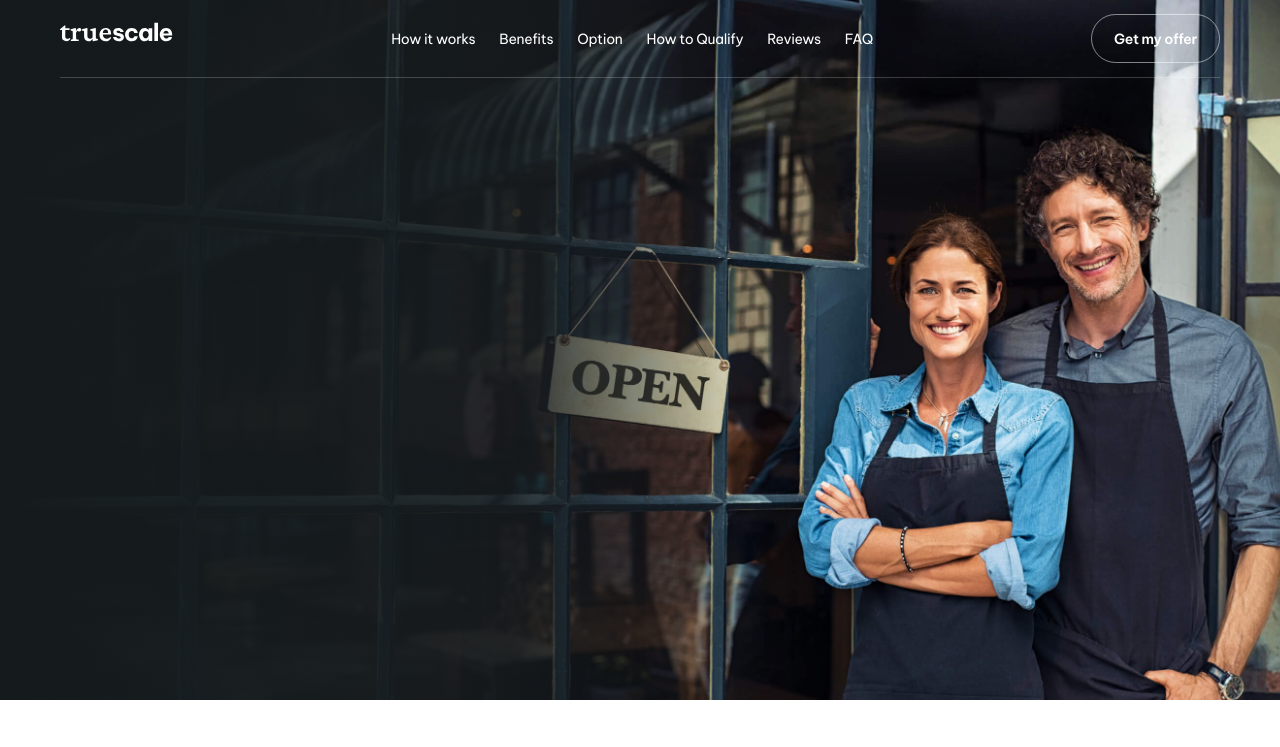
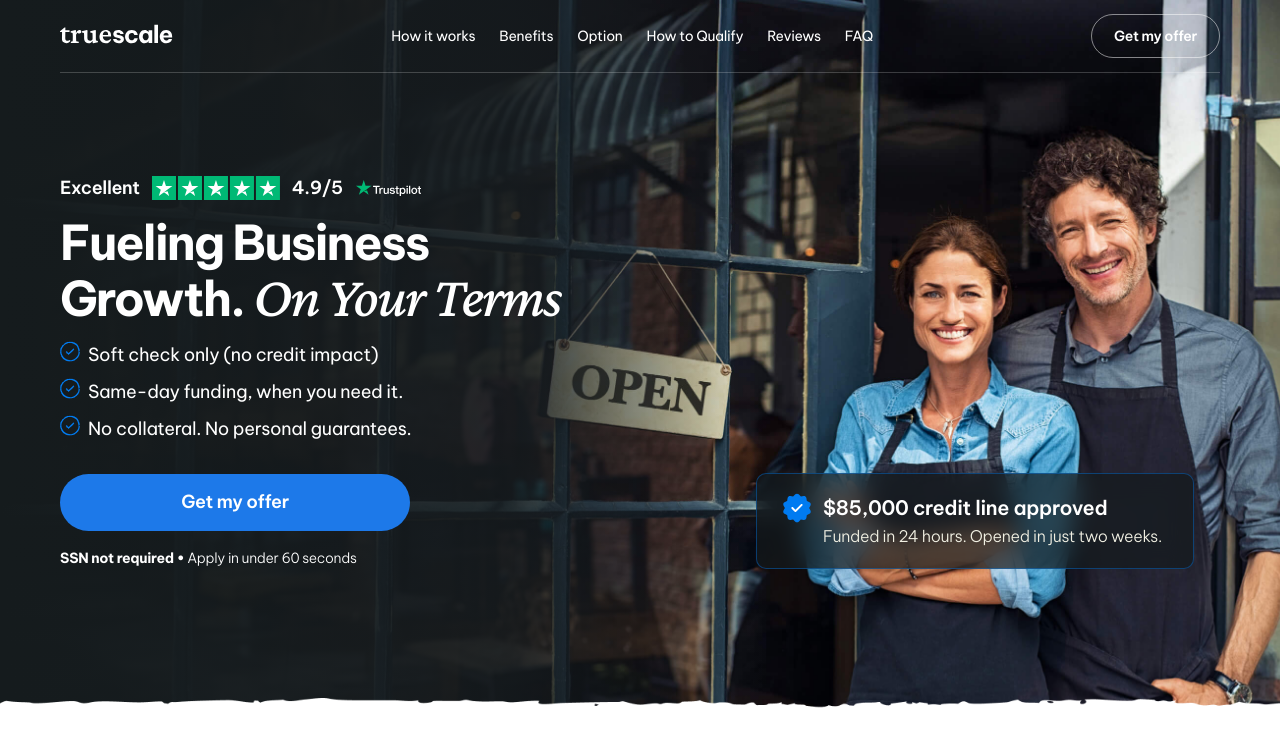
Before and after one commit to omarfaruk-pro/truescale, a plain HTML site: page index.html in a window 1280 px wide. Shown: the top 747 px of the page. Drawn offline with nearby package versions, Linux system fonts and the light colour scheme.

Commit message:
banner and hover button

```diff
--- a/assets/css/style.css
+++ b/assets/css/style.css
@@ -79,6 +79,11 @@ img {
     font-weight: 600;
     padding: 1.4rem 3.2rem;
     text-align: center;
+    transition: 0.3s;
+}
+.common_btn:hover{
+    background-color: var(--black);
+    color: #fff;
 }
 
 .common_btn_2 {
@@ -91,6 +96,11 @@ img {
     padding: 1.4rem 3.2rem;
     text-align: center;
     border: .1rem solid var(--primaryColor);
+    transition: 0.3s;
+}
+.common_btn_2:hover{
+    background-color: var(--primaryColor);
+    color: #fff;
 }
 
 .common_title {
@@ -136,42 +146,43 @@ header {
     align-items: center;
     border-bottom: .1rem solid rgba(255, 255, 255, .2);
 }
-
 .header_content nav ul {
     display: flex;
 }
-
 .header_content nav a {
     padding-inline: 1.2rem;
     display: block;
     color: var(--white);
     font-size: 1.4rem;
+    transition: 0.3s;
 }
-
+.header_content nav a:hover,
+.header_content nav a.active{
+    color: var(--primaryColor);
+}
 .header_btn {
     display: inline-block;
-    padding: 1.25rem 2.2rem;
+    padding: 1.2rem 2.2rem;
     border: .1rem solid rgba(255, 255, 255, .5);
     font-size: 1.4rem;
     font-weight: 600;
     color: var(--white);
     border-radius: 5rem;
+    line-height: 1.29;
+    transition: 0.3s;
+}
+.header_btn:hover{
+    background-color: #fff;
+    color: var(--dark);
 }
 
 /* banner */
 .banner {
-    height: 70rem;
-    display: flex;
-    justify-content: center;
-    align-items: center;
-    background-image: url(../images/hero-desktop.jpg);
-    background-size: cover;
-    background-position: center;
-    background-repeat: no-repeat;
     position: relative;
     z-index: 1;
+    color: #fff;
+    padding: 17.4rem 0 14rem;
 }
-
 .banner::before {
     content: '';
     position: absolute;
@@ -180,7 +191,119 @@ header {
     width: 100%;
     height: 100%;
     background: linear-gradient(270deg, rgba(21, 26, 29, 0) 0%, rgba(21, 26, 29, 0) 40%, rgba(21, 26, 29, 0.9) 60%, #151B1D 100%);
+    z-index: -2;
+}
+.banner::after {
+    content: '';
+    position: absolute;
+    bottom: 0;
+    left: 0;
+    width: 100%;
+    height: 100%;
     z-index: -1;
+    background-image: url(../images/home_shape.png);
+    background-size: contain;
+    background-repeat: no-repeat;
+    background-position: bottom center;
+}
+.banner>img {
+    position: absolute;
+    z-index: -3;
+    width: 100%;
+    height: 100%;
+    object-fit: cover;
+    top: 0;
+    right: 0;
+}
+.home_row{
+    display: grid;
+    grid-template-columns: 60% 40%;
+    align-items: flex-end;
+}
+.home_content{
+    max-width: 51rem;
+}
+.home_content h1{
+    font-size: 4.8rem;
+    font-weight: 700;
+    line-height: 1;
+    letter-spacing: -0.04em;
+    margin: 1.6rem 0;
+}
+.home_content h1 span{
+    font-family: var(--secondaryFont);
+    font-size: 120.83%;
+    font-weight: 500;
+    font-style: italic;
+}
+.home_content ul li{
+    position: relative;
+    padding-left: 2.8rem;
+    background-image: url(../images/check.svg);
+    background-size: 2rem;
+    background-repeat: no-repeat;
+    background-position: top left;
+    font-size: 1.8rem;
+    line-height: 1.5;
+    margin-bottom: 1rem;
+}
+.home_content .common_btn{
+    width: 100%;
+    max-width: 35rem;
+    margin-top: 2.2rem;
+}
+.home_content .common_btn:hover{
+    background-color: #fff;
+    color: var(--black);
+}
+.home_content p{
+    color: #fff;
+    margin-top: 1.6rem;
+    font-weight: 300;
+    font-size: 1.4rem;
+}
+.home_content p strong{
+    font-weight: 700;
+}
+.trustpilot-home{
+    display: flex;
+    column-gap: 1.2rem;
+    font-size: 1.8rem;
+    font-weight:  600;
+    align-items: center;
+}
+.trustpilot-home .trust-star{
+    height: 2.4rem;
+}
+.trustpilot-home .trust-logo{
+    height: 1.6rem;
+}
+img{
+    vertical-align: middle;
+}
+.verified_box {
+    display: flex;
+    flex-direction: row;
+    align-items: flex-start;
+    padding: 1.8rem 2.4rem;
+    gap: 1.0rem;
+    background: rgba(21, 26, 29, 0.7);
+    border: .1rem solid rgba(0, 123, 241, 0.4);
+    backdrop-filter: blur(1.2rem);
+    border-radius: 1rem;
+    max-width: 43.8rem;
+}
+.verified_box img{
+    width: 3.2rem;
+    flex-shrink: 0;
+}
+.verified_box .h5{
+    font-size: 2rem;
+    font-weight: 600;
+}
+.verified_box p{
+    color: #F1F0E3;
+    font-weight: 300;
 }
 
 
@@ -775,15 +898,20 @@ footer ul a {
 .copyright {
     text-align: right;
 }
-
 .footer_btn {
     display: inline-block;
-    padding: 1.25rem 2.2rem;
+    padding: 1.2rem 2.2rem;
     border: .1rem solid rgba(255, 255, 255, .5);
     font-size: 1.4rem;
     font-weight: 600;
     color: var(--white);
     border-radius: 5rem;
+    line-height: 1.29;
+    transition: 0.3s;
+}
+.footer_btn:hover{
+    background-color: #fff;
+    color: var(--black);
 }
 
 .footer_bottom {
--- a/index.html
+++ b/index.html
@@ -36,7 +36,39 @@
     <main>
         <!-- banner -->
         <section class="banner">
-            <div class="container"></div>
+            <!-- desktop-img -->
+            <img src="assets/images/hero-desktop.jpg" class="desktop_img" alt="">
+            <div class="container">
+                <div class="home_row">
+                    <div class="left_col">
+                        <div class="home_content">
+                            <div class="trustpilot-home">
+                                <span>Excellent</span>
+                                <img src="assets/images/stars-trust.svg" class="trust-star" alt="">
+                                <span>4.9/5</span>
+                                <img src="assets/images/trust_logo.svg" class="trust-logo" alt="">
+                            </div>
+                            <h1>Fueling Business Growth. <span>On Your Terms</span></h1>
+                            <ul>
+                                <li>Soft check only (no credit impact)</li>
+                                <li>Same-day funding, when you need it.</li>
+                                <li>No collateral. No personal guarantees.</li>
+                            </ul>
+                            <a href="#" class="common_btn">Get my offer</a>
+                            <p><strong>SSN not required •</strong> Apply in under 60 seconds</p>
+                        </div>
+                    </div>
+                    <div class="right_col">
+                        <div class="verified_box">
+                            <img src="assets/images/virefied.svg" alt="">
+                            <div>
+                                <div class="h5">$85,000 credit line approved</div>
+                                <p>Funded in 24 hours. Opened in just two weeks.</p>
+                            </div>
+                        </div>
+                    </div>
+                </div>
+            </div>
         </section>
 
         <!-- testimonial -->
```
Also changed, not shown: assets/images/check.svg (added), assets/images/home_shape.png (added), assets/images/stars-trust.svg (added), assets/images/trust_logo.svg (added).
